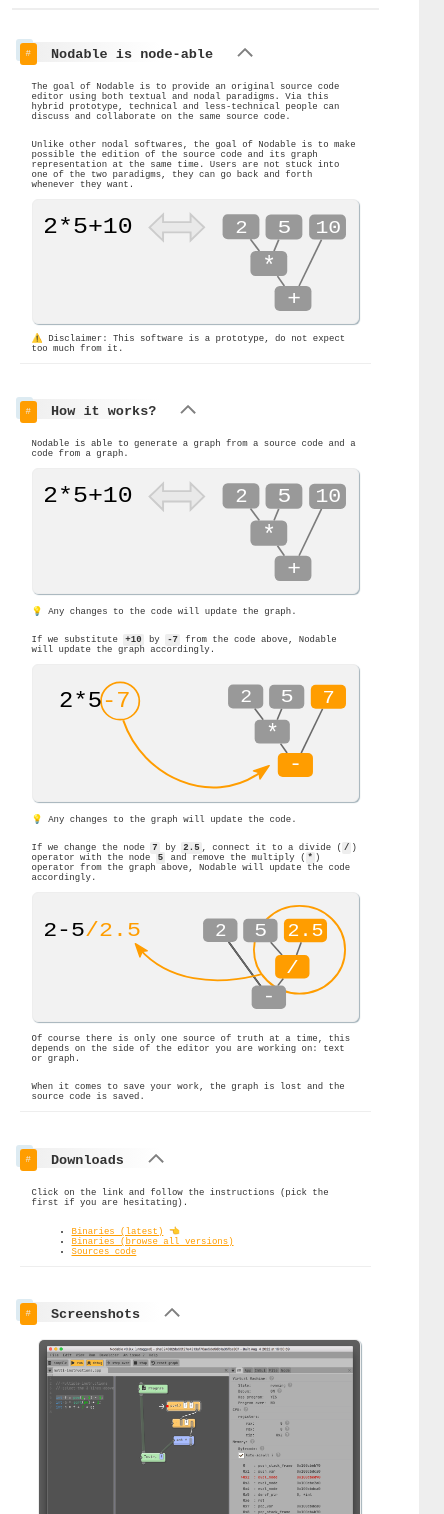
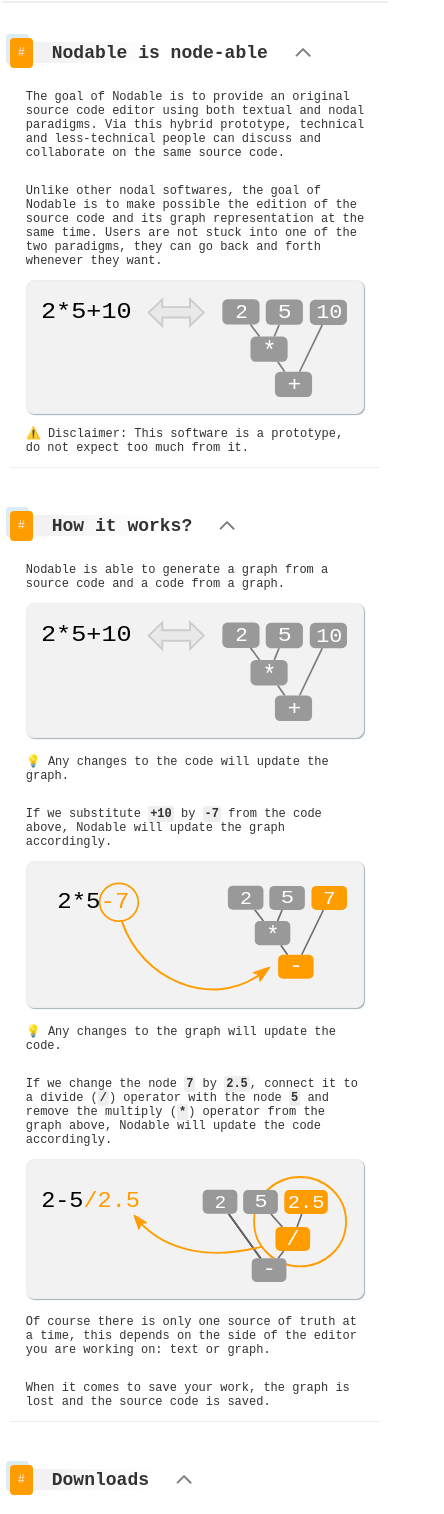
Before and after one commit to berdal84/nodable-website, a website: page src/index.html in a window 390 px wide. Shown: the part 251-1765 px from the top of the page, 444 px wide, since content can reach past the window. Drawn offline with Linux system fonts and the light colour scheme.

Commit message:
fix: general html and css

```diff
--- a/src/index.html
+++ b/src/index.html
@@ -1,14 +1,15 @@
 <!DOCTYPE html>
-<html>
+<html lang="en">
     <head>
         <meta charset="UTF-8">
-        <link href="style.css" rel="stylesheet" />
+        <link href="style.css" rel="stylesheet">
+        <title>Nodable</title>
     </head>
     <body id="home">
         <div class="container">
             <!-- Header -->
             <header>
-                <img id="logo" title="Nodable logo" src="assets/img/nodable-logo-xl.png"/>
+                <img id="logo" alt="Nodable Logo XL" src="assets/img/nodable-logo-xl.png">
                 <div id="menu">
                     <a href="#about">About</a>
                     <a href="#how-it-works">How it works?</a>
@@ -26,13 +27,13 @@
                 <section id="about">
                     <h1>
                         <a href="#about">Nodable is node-able</a>
-                        <a href="#home" class="arrow-up"><img src="assets/img/arrow-up.svg"/></a>
+                        <a href="#home" class="arrow-up"><img alt="arrw up" src="assets/img/arrow-up.svg"></a>
                     </h1>
                     <p>The goal of Nodable is to provide an original source code editor using both textual and nodal paradigms.
                         Via this hybrid prototype, technical and less-technical people can discuss and collaborate on the same source code.
                     </p>
                     <p>Unlike other nodal softwares, the goal of Nodable is to make possible the edition of the source code and its graph representation at the same time. Users are not stuck into one of the two paradigms, they can go back and forth whenever they want.</p>
-                    <img class="illustration" src="assets/img/code-and-graph.svg"/>
+                    <img class="illustration" alt="Code and graph illustration" src="assets/img/code-and-graph.svg">
                     <p>⚠️ Disclaimer: This software is a prototype, do not expect too much from it.</p>
                 </section>
 
@@ -40,14 +41,14 @@
                 <section id="how-it-works">
                     <h1>
                         <a href="#how-it-works">How it works?</a>
-                        <a href="#home" class="arrow-up"><img src="assets/img/arrow-up.svg"/></a>
+                        <a href="#home" class="arrow-up"><img alt="arrow up" src="assets/img/arrow-up.svg"></a>
                     </h1>
                     <p>Nodable is able to generate a graph from a source code and a code from a graph.</p>
-                    <img class="illustration mb-1" src="assets/img/code-and-graph.svg"/>
+                    <img class="illustration mb-1" alt="Code and Graph" src="assets/img/code-and-graph.svg">
                     <p>💡 Any changes to the code will update the graph.</p><p>If we substitute <code>+10</code> by <code>-7</code> from the code above, Nodable will update the graph accordingly.</p>
-                    <img class="illustration mb-1" src="assets/img/code-change.svg"/>
+                    <img class="illustration mb-1" alt="Modifying the Code" src="assets/img/code-change.svg">
                     <p>💡 Any changes to the graph will update the code.</p><p>If we change the node <code>7</code> by <code>2.5</code>, connect it to a divide (<code>/</code>) operator with the node <code>5</code> and remove the multiply (<code>*</code>) operator from the graph above, Nodable will update the code accordingly.</p>
-                    <img class="illustration mb-1" src="assets/img/graph-change.svg"/>
+                    <img class="illustration mb-1" alt="Modifying the graph" src="assets/img/graph-change.svg">
                     <p>Of course there is only one source of truth at a time, this depends on the side of the editor you are working on: text or graph.</p>
                     <p>When it comes to save your work, the graph is lost and the source code is saved.</p>
                 </section>
@@ -56,7 +57,7 @@
                 <section id="downloads">
                     <h1>
                         <a href="#downloads">Downloads</a>
-                        <a href="#home" class="arrow-up"><img href="#menu" src="assets/img/arrow-up.svg"/></a>
+                        <a href="#home" class="arrow-up"><img alt="arrow up" src="assets/img/arrow-up.svg"></a>
                     </h1>
                     <p>Click on the link and follow the instructions (pick the first if you are hesitating).</p>
                     <ul>
@@ -70,15 +71,15 @@
                 <section id="screenshots">
                     <h1>
                         <a href="#screenshots">Screenshots</a>
-                        <a href="#home" class="arrow-up"><img src="assets/img/arrow-up.svg"/></a>
+                        <a href="#home" class="arrow-up"><img alt="arrow up" src="assets/img/arrow-up.svg"></a>
                     </h1>
                     <div class="gallery">
                       <div>
-                        <img class="illustration" src="assets/img/capture-01.png"/>
+                        <img loading="lazy" class="illustration" alt="Code, graph, and pseudo-assembly code." src="assets/img/capture-01.png">
                         <p class="legend">Code, graph, and pseudo-assembly code.</p>
                       </div>
                       <div>
-                        <img class="illustration" src="assets/img/capture-02.png"/>
+                        <img loading="lazy" class="illustration" alt="Conditional structures" src="assets/img/capture-02.png">
                         <p class="legend">Conditional structures.</p>
                       </div>
                     </div>
@@ -89,7 +90,7 @@
                 <section id="roadmap">
                     <h1>
                         <a href="#roadmap">Roadmap</a>
-                        <a href="#home" class="arrow-up"><img src="assets/img/arrow-up.svg"/></a>
+                        <a href="#home" class="arrow-up"><img alt="arrow up" src="assets/img/arrow-up.svg"></a>
                     </h1>
                     <p>The development of this prototype has no clear roadmap. No clear path should be expected.</p>
                     <p>That being said, let me enumerate the few things I have in mind without considering any sort of priority:</p>
@@ -109,7 +110,7 @@
                 <section id="story">
                     <h1>
                         <a href="#story">Story</a>
-                        <a href="#home" class="arrow-up"><img src="assets/img/arrow-up.svg"/></a>
+                        <a href="#home" class="arrow-up"><img alt="arrow up" src="assets/img/arrow-up.svg"></a>
                     </h1>
                     <p>3D Artist for almost 10 years, I was used to work using <a title="See Wikipedia article about Maya" href="https://en.wikipedia.org/wiki/Autodesk_Maya">Maya</a>
                     (a 3D software built with the nodal paradigm in mind) and I knew the potential of such programs for artists.</p>
@@ -125,7 +126,7 @@
                  <section id="more">
                     <h1>
                         <a href="#more">More</a>
-                        <a href="#home" class="arrow-up"><img src="assets/img/arrow-up.svg"/></a>
+                        <a href="#home" class="arrow-up"><img alt="arrow up" src="assets/img/arrow-up.svg"></a>
                     </h1>
                     <p>If you are interested to know more about this project (how it's been made, what's the history)
                         I suggest you to read the few <a href="https://berenger.42borgata.com/category/project/nodable">blog articles</a>
--- a/src/style.css
+++ b/src/style.css
@@ -1,16 +1,4 @@
 
-
-
-/** Smaller Screens */
-@media (max-width: 480px) {
-    :root {
-        --size-1: 3px !important;
-    }
-
-    .container {
-        width: 90vw !important;
-    }
-}
 
 :root {
     /** Base size */
@@ -21,8 +9,8 @@
     --size-3: calc( var(--size-2) * 2);
     --size-4: calc( var(--size-3) * 2);
     --size-5: calc( var(--size-4) * 2);
-
     --container-max-width: 700px;
+    --container-width: 95% !important;
 
     /** Colors */
     --color-primary: rgb(50, 50, 50);
@@ -135,7 +123,7 @@
 }
 
 .container {
-    width: 70vw;
+    width: var(--container-width);
     max-width: var(--container-max-width);
     background-color: var(--bg-color-primary);
     padding: var(--pad-3);
```
